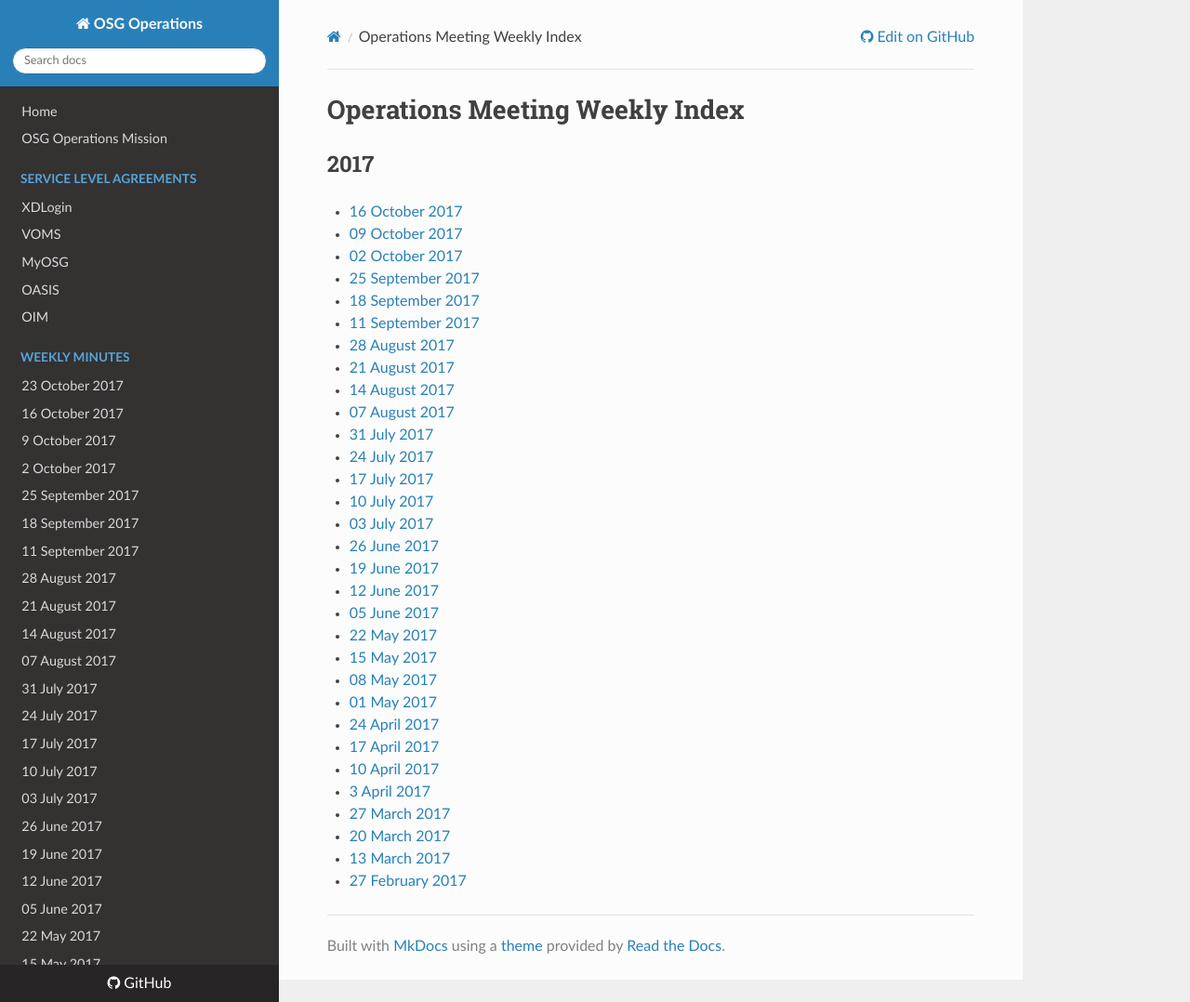
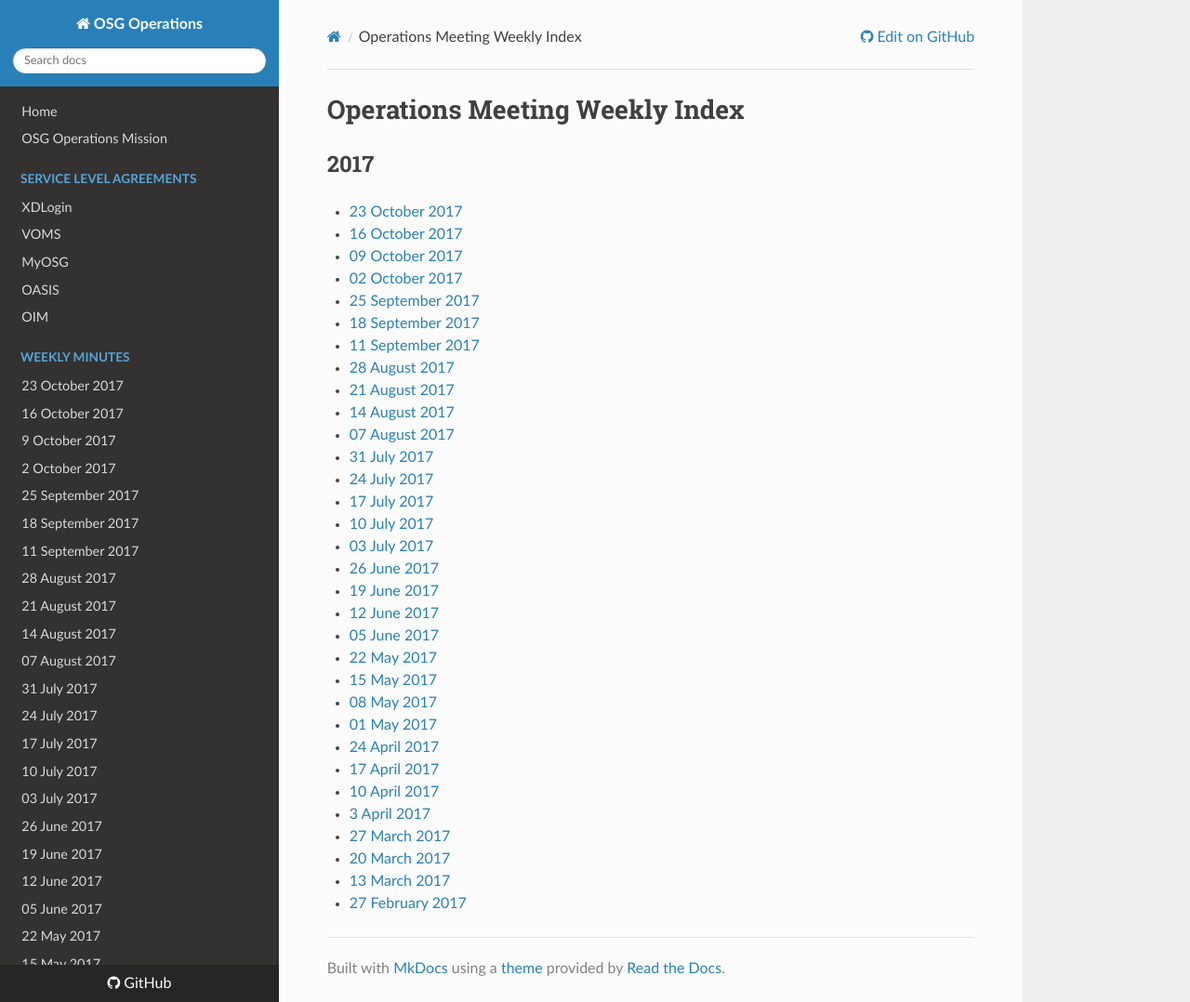
Before and after one commit to osg-htc/operations, an MkDocs documentation site: the page built from docs/WeeklyMinutes/MeetingIndex.md, in a window 1280 px wide and 1078 px high. Shown: the whole window at 93% size. Built offline with MkDocs 1.6.1, drawn with Linux system fonts in a browser that asks for light colours; nearby versions of some CDN libraries; old or Windows-style settings are respelled for this version of MkDocs.

Commit message:
Update MeetingIndex.md

```diff
--- a/docs/WeeklyMinutes/MeetingIndex.md
+++ b/docs/WeeklyMinutes/MeetingIndex.md
@@ -1,6 +1,7 @@
 # Operations Meeting Weekly Index
 
 ## 2017
+   * [23 October 2017](23Oct2017.md)
    * [16 October 2017](16Oct2017.md)
    * [09 October 2017](09Oct2017.md)
    * [02 October 2017](02Oct2017.md)
```
